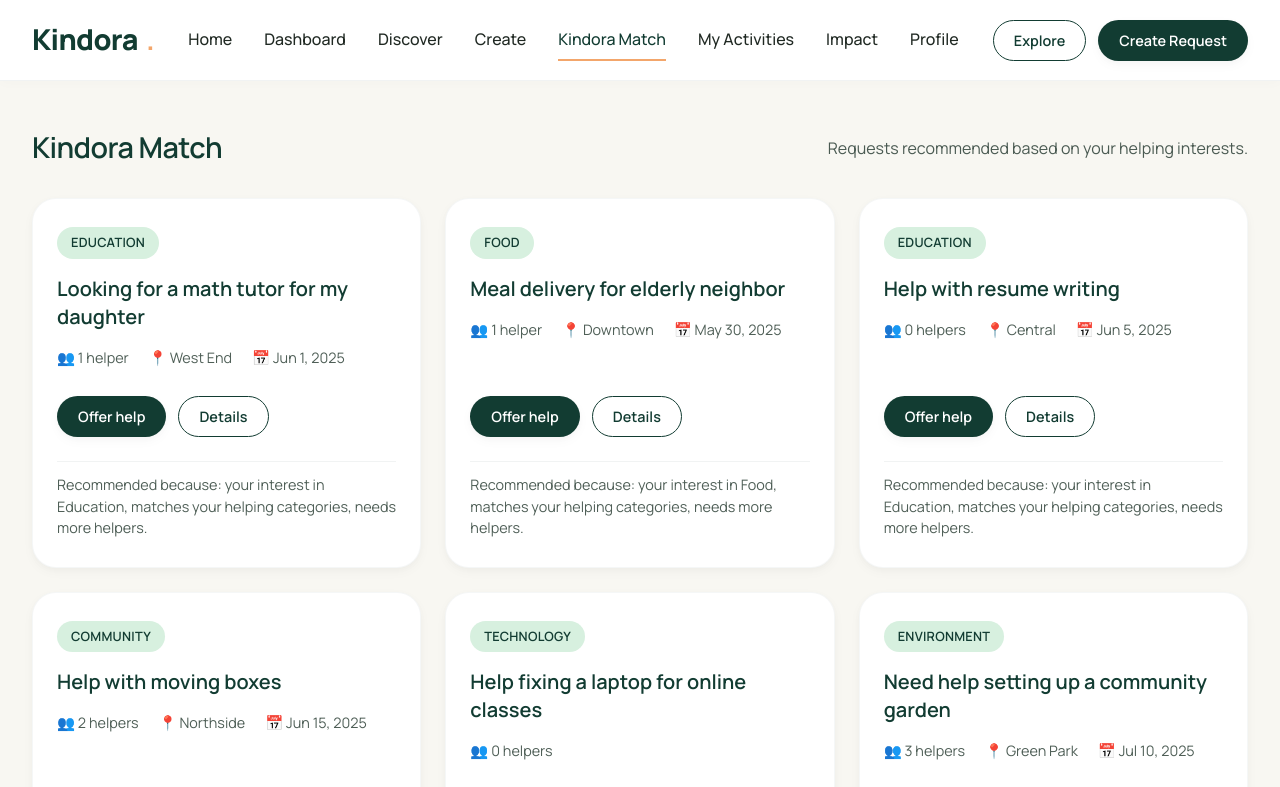
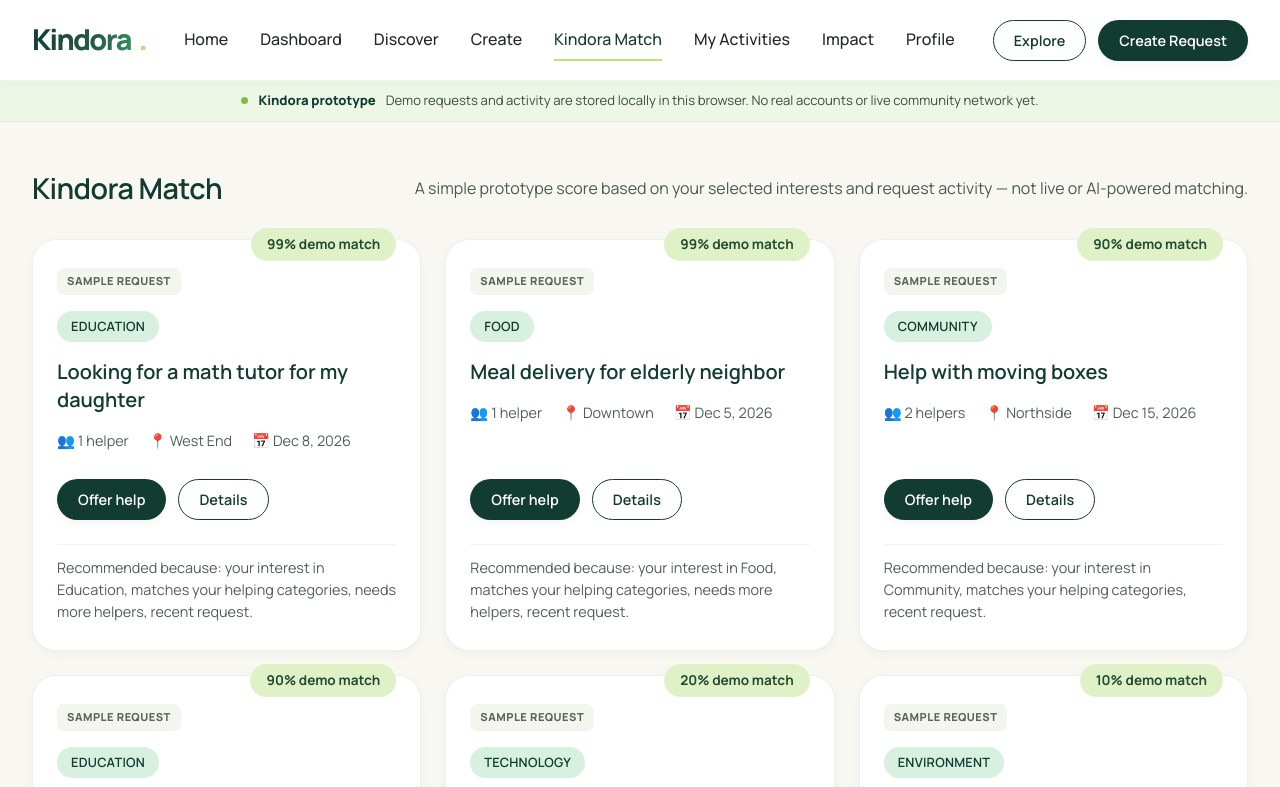
Before and after one commit to kjrark/Kindora, a plain HTML site: page index.html in a window 1280 px wide. Both pictures are taken after a click on the link "Kindora Match". Shown: the top 787 px of the page. Drawn offline with Linux system fonts and the light colour scheme.

Commit message:
Polish Kindora prototype UI and clarify demo data

```diff
--- a/index.html
+++ b/index.html
@@ -23,7 +23,7 @@
       --cream: #F8F7F2;
       --white: #FFFFFF;
       --charcoal: #202923;
-      --orange: #F3A66B;
+      --orange: #B8E76A;
       --shadow-sm: 0 4px 12px rgba(0, 0, 0, 0.03), 0 2px 6px rgba(0, 0, 0, 0.02);
       --shadow-md: 0 8px 24px rgba(0, 0, 0, 0.04), 0 4px 12px rgba(0, 0, 0, 0.02);
       --shadow-lg: 0 16px 40px rgba(0, 0, 0, 0.05), 0 8px 20px rgba(0, 0, 0, 0.03);
@@ -909,6 +909,31 @@
       font-style: normal;
       font-weight: 400;
     }
+
+    /* Kindora brand polish: restrained, purposeful, and accessible */
+    .prototype-notice{display:flex;align-items:center;justify-content:center;gap:10px;flex-wrap:wrap;padding:10px 20px;background:#eef7e5;border-bottom:1px solid rgba(18,60,50,.08);color:#365044;font-size:.82rem;text-align:center}
+    .prototype-notice strong{color:var(--forest);font-weight:800}
+    .prototype-dot{width:7px;height:7px;display:inline-block;border-radius:50%;background:#83b94b;flex:0 0 7px}
+    .logo{letter-spacing:-.055em;background:linear-gradient(105deg,#123c32 0%,#245b48 55%,#36a568 100%);-webkit-background-clip:text;background-clip:text;color:transparent}
+    .logo span{color:#b8e76a!important;-webkit-text-fill-color:#b8e76a}
+    .hero h1{letter-spacing:-.055em;line-height:1.12}
+    .hero-highlight{background:linear-gradient(100deg,#17684b,#6dbb56);-webkit-background-clip:text;background-clip:text;color:transparent}
+    .hero-visual{background:linear-gradient(145deg,#eaf6e6,#d9efdf);border-radius:32px;box-shadow:0 18px 48px rgba(18,60,50,.08)}
+    .impact-mini-card{border:1px solid rgba(18,60,50,.06);transition:transform .22s ease,box-shadow .22s ease}
+    .impact-mini-card:hover{transform:translateY(-3px);box-shadow:var(--shadow-md)}
+    .step-card,.request-card,.stat-card,.stat-card-sm,.form-card,.match-card{border-color:rgba(18,60,50,.075)}
+    .request-card{position:relative}
+    .sample-badge{display:inline-flex;align-items:center;width:fit-content;padding:5px 10px;border-radius:7px;background:#f3f5ef;color:#5a665a;font-size:.69rem;font-weight:800;letter-spacing:.045em;text-transform:uppercase}
+    .match-badge{background:#dff2c7;color:#254b32;box-shadow:none}
+    .btn-orange{background:var(--orange);color:#18392b}
+    .btn-orange:hover{background:#c9ef8b;color:#18392b}
+    .site-header{box-shadow:0 2px 12px rgba(18,60,50,.035);backdrop-filter:saturate(1.1)}
+    .main-nav a:focus-visible,.btn:focus-visible,.menu-toggle:focus-visible{outline:3px solid #9acb5a;outline-offset:4px}
+    .page.active{animation:kindoraPageIn .22s ease both}
+    @keyframes kindoraPageIn{from{opacity:.72;transform:translateY(5px)}to{opacity:1;transform:translateY(0)}}
+    @media(prefers-reduced-motion:reduce){.page.active{animation:none}.impact-mini-card{transition:none}.impact-mini-card:hover{transform:none}}
+    @media(max-width:768px){.prototype-notice{font-size:.75rem;gap:7px}.prototype-notice span:last-child{flex-basis:100%}.hero-visual{border-radius:24px}}
+
   </style>
 </head>
 <body>
@@ -933,9 +958,11 @@
         <button class="btn btn-small btn-outline" data-page="discover">Explore</button>
         <button class="btn btn-small" data-page="create">Create Request</button>
       </div>
-      <button class="menu-toggle" id="menuToggle" aria-label="Menu">☰</button>
+      <button class="menu-toggle" id="menuToggle" aria-label="Toggle navigation" aria-controls="mainNav" aria-expanded="false">☰</button>
     </div>
   </header>
+
+  <div class="prototype-notice" role="note"><span class="prototype-dot" aria-hidden="true"></span><strong>Kindora prototype</strong><span>Demo requests and activity are stored locally in this browser. No real accounts or live community network yet.</span></div>
 
   <!-- MAIN CONTENT (pages) -->
   <main id="app">
@@ -946,8 +973,8 @@
         <div class="hero">
           <div class="hero-content">
             <div class="hero-badge">Small Acts. Stronger Communities.</div>
-            <h1>A better world starts with one small act.</h1>
-            <p>Kindora connects people who need a hand with people who are ready to help. Discover community requests, offer support, and track the positive impact you create.</p>
+            <h1>A better world starts with <span class="hero-highlight">one small act.</span></h1>
+            <p>Kindora connects people who need a hand with people who are ready to help. Discover requests in this demo, offer support, and track the positive impact you create.</p>
             <div class="hero-actions">
               <button class="btn" data-page="discover">Explore Kindora</button>
               <button class="btn btn-outline" data-page="create">Create a request</button>
@@ -958,7 +985,7 @@
               <div class="impact-mini-icon">🤝</div>
               <div>
                 <div style="font-weight:700; font-size:1.6rem; color:var(--forest);" id="landingHelperCount">—</div>
-                <div style="color:#4a5a52; font-size:0.95rem;">people offering help</div>
+                <div style="color:#4a5a52; font-size:0.95rem;">help offers recorded</div>
               </div>
             </div>
             <div class="impact-mini-card">
@@ -972,7 +999,7 @@
               <div class="impact-mini-icon">✅</div>
               <div>
                 <div style="font-weight:700; font-size:1.6rem; color:var(--forest);" id="landingCompletedCount">—</div>
-                <div style="color:#4a5a52; font-size:0.95rem;">acts completed</div>
+                <div style="color:#4a5a52; font-size:0.95rem;">requests marked complete</div>
               </div>
             </div>
           </div>
@@ -1015,8 +1042,8 @@
         <!-- IMPACT STATS -->
         <div class="section">
           <div class="section-title">
-            <h2>Community impact</h2>
-            <p>Real numbers from our prototype community.</p>
+            <h2>Prototype activity</h2>
+            <p>Counts reflect demo records and actions saved in this browser, not verified community-wide impact.</p>
           </div>
           <div class="stats-row" id="landingStatsRow">
             <div class="stat-card">
@@ -1033,7 +1060,7 @@
             </div>
             <div class="stat-card">
               <div class="stat-value" id="landingStatHelpers">0</div>
-              <div class="stat-label">Active helpers</div>
+              <div class="stat-label">Help offers recorded</div>
             </div>
           </div>
         </div>
@@ -1169,7 +1196,7 @@
       <div class="container">
         <div class="dashboard-header" style="margin-bottom:32px;">
           <h2>Kindora Match</h2>
-          <p style="color:#4a5a52;">Requests recommended based on your helping interests.</p>
+          <p style="color:#4a5a52;">A simple prototype score based on your selected interests and request activity — not live or AI-powered matching.</p>
         </div>
         <div id="matchGrid" class="request-grid"></div>
       </div>
@@ -1224,7 +1251,7 @@
             </div>
           </div>
           <div class="privacy-note" style="margin-bottom:32px;">
-            Your data is stored locally in your browser. Kindora does not collect any personal information.
+            Your profile, requests, and help offers are saved in this browser only. This prototype has no account system or shared server, so your data will not appear on another device.
           </div>
           <button class="btn" id="saveProfileBtn" style="width:100%;">Save profile</button>
           <button class="btn btn-outline" id="resetDemoBtn" style="width:100%; margin-top:16px;">Reset demo data</button>
@@ -1262,6 +1289,22 @@
     (function() {
       'use strict';
 
+
+      const menuToggle = document.getElementById('menuToggle');
+      const mainNav = document.getElementById('mainNav');
+      if (menuToggle && mainNav) {
+        menuToggle.addEventListener('click', () => {
+          const isOpen = mainNav.classList.toggle('open');
+          menuToggle.setAttribute('aria-expanded', String(isOpen));
+          menuToggle.textContent = isOpen ? '✕' : '☰';
+        });
+        mainNav.querySelectorAll('[data-page]').forEach(link => link.addEventListener('click', () => {
+          mainNav.classList.remove('open');
+          menuToggle.setAttribute('aria-expanded', 'false');
+          menuToggle.textContent = '☰';
+        }));
+      }
+
       // ---------- STORAGE KEYS ----------
       const STORAGE_REQUESTS = 'kindora_requests';
       const STORAGE_OFFERS = 'kindora_offers';
@@ -1276,9 +1319,9 @@
           category: 'Community',
           description: 'I need an extra pair of hands to move some boxes from my car to my apartment. Should take about an hour.',
           supportType: 'Physical help',
-          deadline: '2025-06-15',
+          deadline: '2026-12-15',
           area: 'Northside',
-          createdAt: '2025-05-20T10:30:00Z',
+          createdAt: '2026-11-25T10:30:00Z',
           helpers: 2,
           status: 'open',
           isSample: true,
@@ -1290,9 +1333,9 @@
           category: 'Education',
           description: 'My daughter needs help with algebra. Looking for someone patient who can explain things clearly.',
           supportType: 'Tutoring',
-          deadline: '2025-06-01',
+          deadline: '2026-12-08',
           area: 'West End',
-          createdAt: '2025-05-19T14:15:00Z',
+          createdAt: '2026-11-24T14:15:00Z',
           helpers: 1,
           status: 'open',
           isSample: true,
@@ -1304,9 +1347,9 @@
           category: 'Environment',
           description: 'We have a small plot and want to start a community garden. Need help with planning and getting supplies.',
           supportType: 'Planning & materials',
-          deadline: '2025-07-10',
+          deadline: '2026-12-20',
           area: 'Green Park',
-          createdAt: '2025-05-18T09:00:00Z',
+          createdAt: '2026-11-23T09:00:00Z',
           helpers: 3,
           status: 'open',
           isSample: true,
@@ -1318,9 +1361,9 @@
           category: 'Food',
           description: 'My elderly neighbor is recovering from surgery. I need someone to drop off meals a few times this week.',
           supportType: 'Meal delivery',
-          deadline: '2025-05-30',
+          deadline: '2026-12-05',
           area: 'Downtown',
-          createdAt: '2025-05-17T16:45:00Z',
+          createdAt: '2026-11-22T16:45:00Z',
           helpers: 1,
           status: 'open',
           isSample: true,
@@ -1334,7 +1377,7 @@
           supportType: 'Tech support',
           deadline: '',
           area: '',
-          createdAt: '2025-05-16T11:20:00Z',
+          createdAt: '2026-11-21T11:20:00Z',
           helpers: 0,
           status: 'open',
           isSample: true,
@@ -1348,7 +1391,7 @@
           supportType: 'Company',
           deadline: '',
           area: 'Online',
-          createdAt: '2025-05-15T20:00:00Z',
+          createdAt: '2026-11-20T20:00:00Z',
           helpers: 2,
           status: 'open',
           isSample: true,
@@ -1360,9 +1403,9 @@
           category: 'Education',
           description: 'I am applying for jobs and need help polishing my resume. Any advice is welcome.',
           supportType: 'Advice',
-          deadline: '2025-06-05',
+          deadline: '2026-12-12',
           area: 'Central',
-          createdAt: '2025-05-14T13:10:00Z',
+          createdAt: '2026-11-19T13:10:00Z',
           helpers: 0,
           status: 'open',
           isSample: true,
@@ -1374,9 +1417,9 @@
           category: 'Environment',
           description: 'Organizing a neighborhood cleanup this weekend. Looking for volunteers to help pick up litter.',
           supportType: 'Physical help',
-          deadline: '2025-05-25',
+          deadline: '2026-12-01',
           area: 'Riverside',
-          createdAt: '2025-05-13T08:00:00Z',
+          createdAt: '2026-11-18T08:00:00Z',
           helpers: 5,
           status: 'open',
           isSample: true,
@@ -1525,8 +1568,9 @@
       function requestCardHtml(request, showMatch = false, matchPercent = null, matchReason = '') {
         return `
           <div class="request-card" data-id="${request.id}">
-            ${showMatch && matchPercent ? `<div class="match-badge">${matchPercent}% match</div>` : ''}
-            <span class="request-category">${request.category}</span>
+            ${showMatch && matchPercent ? `<div class="match-badge">${matchPercent}% demo match</div>` : ''}
+            ${request.isSample ? '<span class="sample-badge">Sample request</span>' : ''}
+            <span class="request-category">${escapeHtml(request.category)}</span>
             <div class="request-title">${escapeHtml(request.title)}</div>
             <div class="request-meta">
               <span class="request-meta-item">👥 ${request.helpers} helper${request.helpers !== 1 ? 's' : ''}</span>
@@ -1537,7 +1581,7 @@
               <button class="btn btn-small offer-help-btn" data-id="${request.id}" ${request.status !== 'open' ? 'disabled' : ''}>${request.status === 'open' ? 'Offer help' : 'Closed'}</button>
               <button class="btn btn-small btn-outline view-detail-btn" data-id="${request.id}">Details</button>
             </div>
-            ${showMatch && matchReason ? `<div class="match-reason">${matchReason}</div>` : ''}
+            ${showMatch && matchReason ? `<div class="match-reason">${escapeHtml(matchReason)}</div>` : ''}
           </div>
         `;
       }
```
